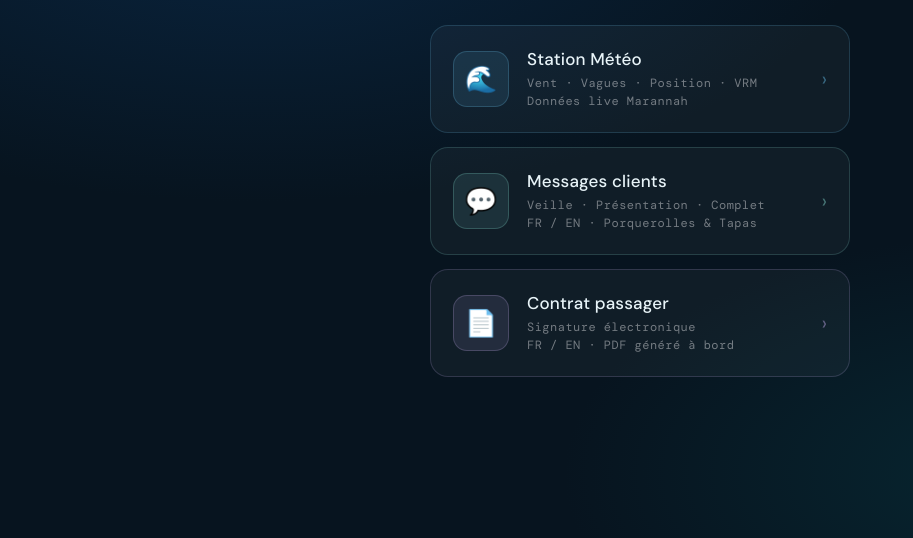
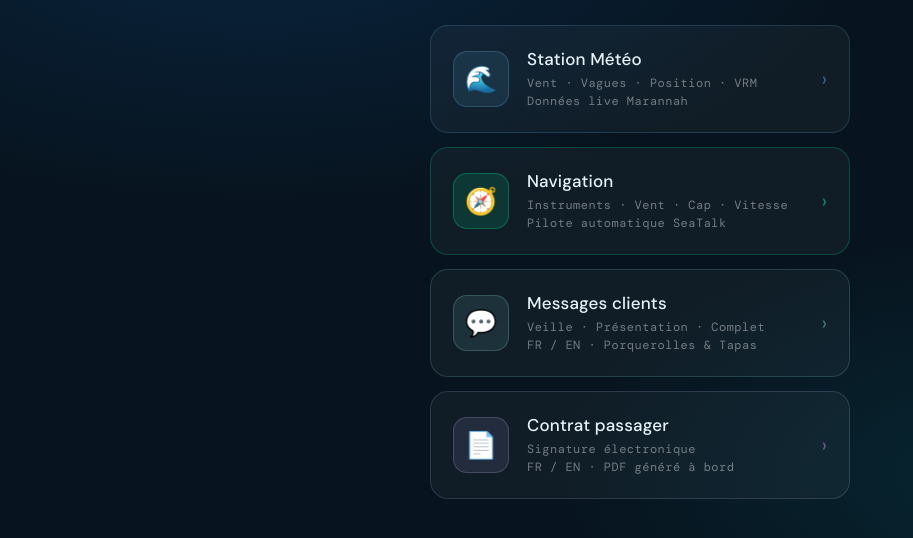
Before and after one commit to Voilesfilantes/app, a plain HTML site: page index.html in a window 1280 px wide. Shown: the part 166-704 px from the top of the page, without its empty margins (0-913 px from the left). Drawn offline with nearby package versions, Linux system fonts and the light colour scheme.

Commit message:
index.html

```diff
--- a/index.html
+++ b/index.html
@@ -23,13 +23,11 @@ body{
   min-height:100vh;
   display:flex;
   flex-direction:column;
-  /* fond animé */
   background-image:
     radial-gradient(ellipse 80% 60% at 20% 10%, rgba(10,40,70,0.8) 0%, transparent 60%),
     radial-gradient(ellipse 60% 50% at 80% 80%, rgba(7,50,60,0.6) 0%, transparent 60%);
 }
 
-/* Vagues décoratives */
 .waves{position:fixed;bottom:0;left:0;width:100%;height:140px;z-index:0;opacity:.18;pointer-events:none;}
 
 header{
@@ -59,7 +57,6 @@ header{
   opacity:.8;
 }
 
-/* Cards */
 .cards{
   display:flex;
   flex-direction:column;
@@ -116,6 +113,13 @@ header{
 .card-contrat .card-icon{ background:rgba(180,160,220,0.12); border-color:rgba(180,160,220,0.25); color:#b4a0dc; }
 .card-contrat .card-arrow{ color:rgba(180,160,220,0.5); }
 
+/* ── NAVIGATION (nouveau) ── */
+.card-nav{ border-color:rgba(0,255,153,0.2); }
+.card-nav::before{ background:linear-gradient(135deg,rgba(0,255,153,0.08),transparent); }
+.card-nav:hover::before{ opacity:1; }
+.card-nav .card-icon{ background:rgba(0,255,153,0.12); border-color:rgba(0,255,153,0.25); color:#00ff99; }
+.card-nav .card-arrow{ color:rgba(0,255,153,0.5); }
+
 .card-icon{
   width:56px;height:56px;
   border-radius:14px;
@@ -145,7 +149,6 @@ header{
 }
 .card:hover .card-arrow{ transform:translateX(3px); }
 
-/* Footer */
 footer{
   text-align:center;
   padding:0 24px 32px;
@@ -167,7 +170,6 @@ footer{
 }
 .install-hint.hidden{ display:none; }
 
-/* Install banner */
 #install-banner{
   display:none;
   margin:0 20px 14px;
@@ -202,7 +204,6 @@ footer{
 </head>
 <body>
 
-<!-- Vagues SVG -->
 <svg class="waves" viewBox="0 0 1440 140" preserveAspectRatio="none" xmlns="http://www.w3.org/2000/svg">
   <path d="M0,70 C180,120 360,20 540,70 C720,120 900,20 1080,70 C1260,120 1350,50 1440,70 L1440,140 L0,140 Z" fill="rgba(126,205,196,0.15)"/>
   <path d="M0,90 C200,50 400,130 600,90 C800,50 1000,130 1200,90 C1300,70 1380,100 1440,90 L1440,140 L0,140 Z" fill="rgba(96,180,220,0.1)"/>
@@ -214,7 +215,6 @@ footer{
   <div class="tagline">Marannah · Bonifacio, Corse</div>
 </header>
 
-<!-- Banner install PWA -->
 <div id="install-banner">
   <p>Installer l'app sur l'écran d'accueil
     <span>Accès rapide sans navigateur</span>
@@ -229,6 +229,15 @@ footer{
     <div class="card-body">
       <div class="card-title">Station Météo</div>
       <div class="card-desc">Vent · Vagues · Position · VRM<br/>Données live Marannah</div>
+    </div>
+    <div class="card-arrow">›</div>
+  </a>
+
+  <a class="card card-nav" href="https://voilesfilantes.github.io/app/navigation.html" target="_blank">
+    <div class="card-icon">🧭</div>
+    <div class="card-body">
+      <div class="card-title">Navigation</div>
+      <div class="card-desc">Instruments · Vent · Cap · Vitesse<br/>Pilote automatique SeaTalk</div>
     </div>
     <div class="card-arrow">›</div>
   </a>
@@ -260,13 +269,11 @@ footer{
 </footer>
 
 <script>
-// ── PWA Install prompt (Android Chrome) ──────────────────
 let deferredPrompt = null;
 const banner = document.getElementById('install-banner');
 const btnInstall = document.getElementById('btn-install');
 const iosHint = document.getElementById('ios-hint');
 
-// Detect iOS
 const isIos = /iphone|ipad|ipod/i.test(navigator.userAgent);
 const isInStandaloneMode = window.matchMedia('(display-mode: standalone)').matches || window.navigator.standalone;
 
@@ -289,7 +296,6 @@ btnInstall.addEventListener('click', async () => {
 
 window.addEventListener('appinstalled', () => { banner.classList.remove('show'); });
 
-// ── Service Worker ───────────────────────────────────────
 if('serviceWorker' in navigator){
   navigator.serviceWorker.register('sw.js').catch(()=>{});
 }
```
